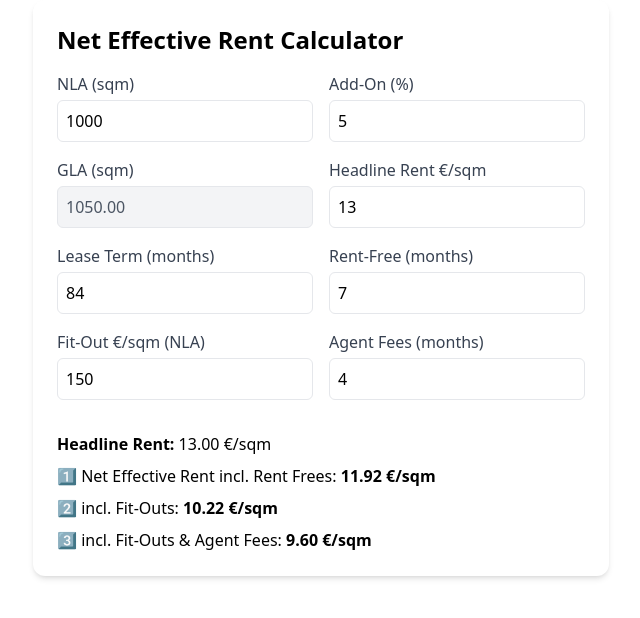
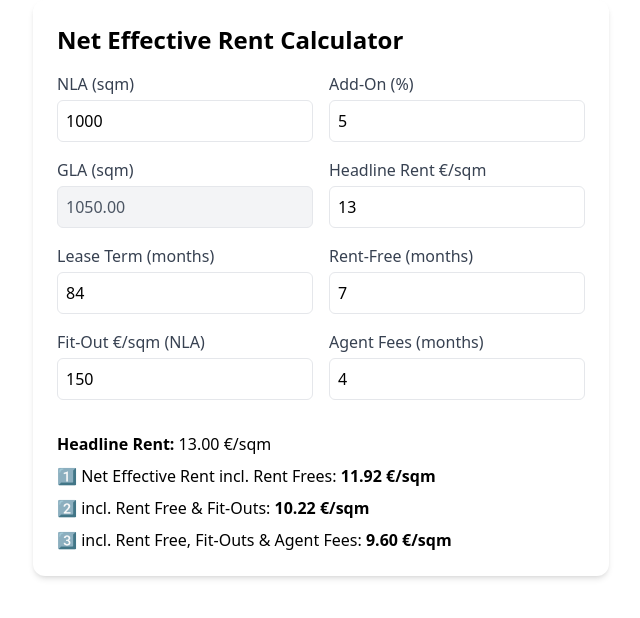
Before and after one commit to Musicandy13/Net-Effective-Rent-Calculator, a React (Vite) app: page / in a window 1280 px wide. Shown: the top 618 px of the page, without its empty margins (319-959 px from the left). Built offline with nearby package versions, Linux system fonts and the light colour scheme; the HTML template or start-up script is replaced by a standard one.

Commit message:
Update App.jsx

```diff
--- a/src/App.jsx
+++ b/src/App.jsx
@@ -64,8 +64,8 @@ export default function NERCalculator() {
       <div className="pt-4 space-y-2">
         <p><strong>Headline Rent:</strong> {rent.toFixed(2)} €/sqm</p>
         <p>1️⃣ Net Effective Rent incl. Rent Frees: <b>{ner1.toFixed(2)} €/sqm</b></p>
-        <p>2️⃣ incl. Fit-Outs: <b>{ner2.toFixed(2)} €/sqm</b></p>
-        <p>3️⃣ incl. Fit-Outs & Agent Fees: <b>{ner3.toFixed(2)} €/sqm</b></p>
+        <p>2️⃣ incl. Rent Free & Fit-Outs: <b>{ner2.toFixed(2)} €/sqm</b></p>
+        <p>3️⃣ incl. Rent Free, Fit-Outs & Agent Fees: <b>{ner3.toFixed(2)} €/sqm</b></p>
       </div>
     </div>
   );
```
